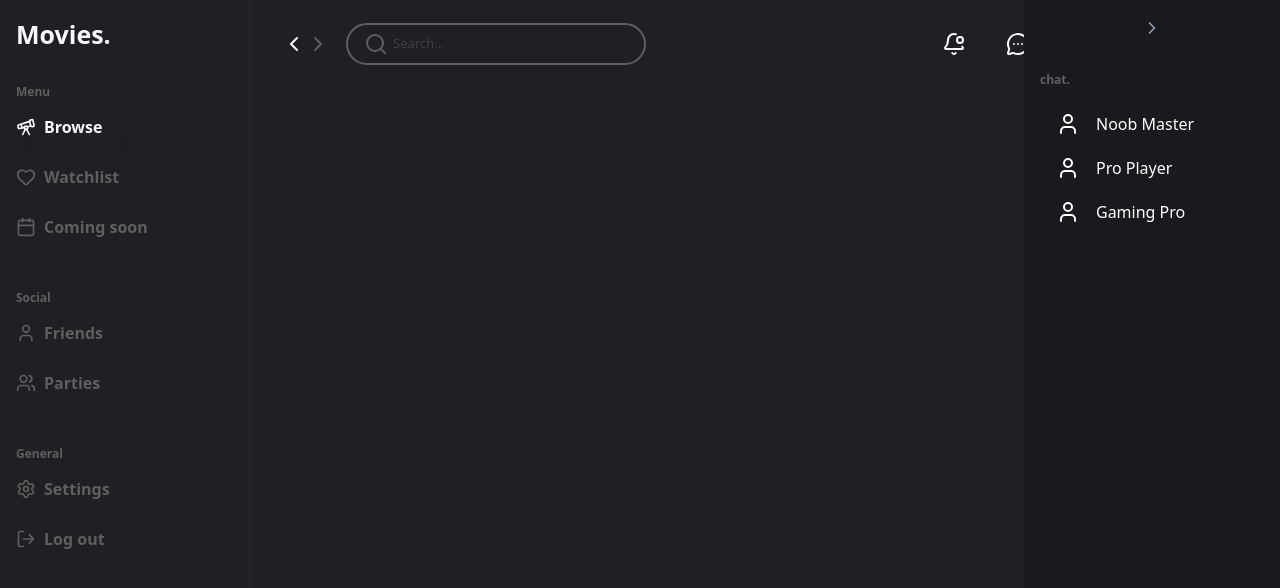
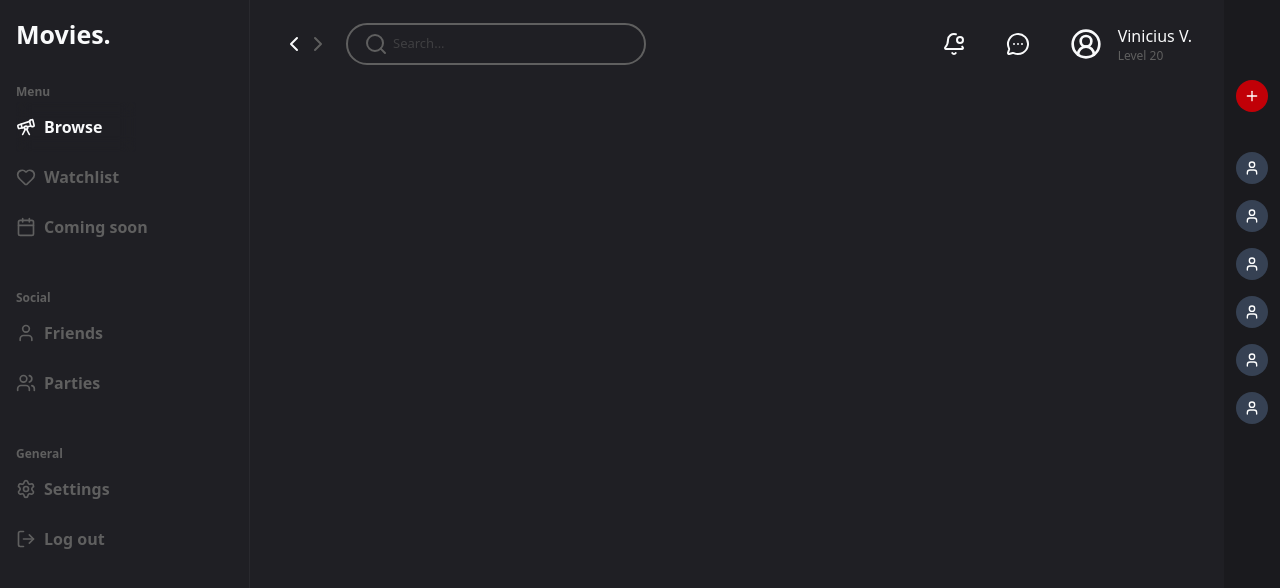
Before and after one commit to ViniciusVianaS/Devflix, a Next.js app: page / in a window 1280 px wide. Shown: the top 588 px of the page. Built offline with nearby package versions, Linux system fonts and the light colour scheme.

Commit message:
feat: changing the right sidebar

```diff
--- a/src/app/_components/hero.tsx
+++ b/src/app/_components/hero.tsx
@@ -1,29 +1,11 @@
 export default function Hero() {
   return (
-    <>
-      <div
-        className="relative w-full h-80 rounded-xl overflow-hidden bg-cover bg-center bg-no-repeat shadow-lg"
-        style={{ backgroundImage: "url('public/images/blade-runner.jpg')" }}
-      >
-        {/* camada de escurecimento com blur */}
-        <div className="absolute inset-0 bg-black/60 backdrop-blur-sm" />
-
-        {/* conteúdo sobre a imagem */}
-        <div className="relative z-10 h-full flex flex-col justify-center px-6 text-white">
-          <h1 className="text-3xl font-bold mb-2">Blade Runner 2049</h1>
-          <p className="text-sm mb-4 max-w-md">
-            A young blade runner's discovery of a long-buried secret...
-          </p>
-          <div className="flex gap-4">
-            <button className="bg-red-500/20 border border-red-500/30 text-red-200 hover:bg-red-500/40 hover:text-white backdrop-blur-sm hover:backdrop-blur-md transition px-4 py-2 rounded-lg">
-              Watch
-            </button>
-            <button className="bg-white/10 text-white border border-white/20 hover:bg-white/20 hover:backdrop-blur-md px-4 py-2 rounded-lg transition">
-              + Add
-            </button>
-          </div>
-        </div>
-      </div>
-    </>
+    <div className="w-full h-[400px]">
+      <img
+        src="/bladerunner.jpg"
+        alt="Blade Runner"
+        className="w-full h-full object-cover rounded-xl shadow-lg"
+      />
+    </div>
   );
 }
--- a/src/app/_components/rightSidebar.tsx
+++ b/src/app/_components/rightSidebar.tsx
@@ -1,59 +1,35 @@
 "use client";
-import { ChevronLeft, ChevronRight, Plus, User } from "lucide-react";
-import { useState } from "react";
+import { Plus, User } from "lucide-react";
 
 export default function RightSidebar() {
-  const [isOpen, setIsOpen] = useState(true);
-
   return (
+    <div className="fixed top-0 right-0 h-full w-14 bg-[#1A1A1E] text-white z-50 flex flex-col items-center py-4 gap-6">
       <div
-      className={`fixed top-0 right-0 h-full transition-all duration-300 ease-in-out z-50 text-white
-      ${isOpen ? "w-64" : "w-14"} bg-[#1A1A1E]`}
+        className="w-8 h-8 mt-16 bg-red-700 rounded-full flex items-center justify-center cursor-pointer hover:opacity-80 transition"
+        title="Add friend"
       >
-      <div className="flex justify-center items-center h-14">
-        <button
-          onClick={() => setIsOpen(!isOpen)}
-          className="text-gray-400 hover:text-white transition cursor-pointer"
-        >
-          {isOpen ? <ChevronRight size={20} /> : <ChevronLeft size={20} />}
-        </button>
+        <Plus size={16} />
       </div>
 
-      <div className="p-4 gap-2 flex flex-col">
-        {isOpen ? (
-          <>
-            <p className="text-xs font-bold text-[#5f5f5f]">chat.</p>
-            <div className="flex flex-col gap-5 p-4">
-              <p className="flex gap-4 cursor-pointer font-medium hover:opacity-50 duration-300">
-                <User />
-                Noob Master
-              </p>
-              <p className="flex gap-4 cursor-pointer font-medium hover:opacity-50 duration-300">
-                <User />
-                Pro Player
-              </p>
-              <p className="flex gap-4 cursor-pointer font-medium hover:opacity-50 duration-300">
-                <User />
-                Gaming Pro
-              </p>
+      <div className="flex flex-col items-center gap-4 mt-4">
+        <div className="w-8 h-8 bg-gray-700 rounded-full flex items-center justify-center cursor-pointer hover:opacity-80 transition">
+          <User size={16} />
         </div>
-          </>
-        ) : (
-          <>
-            <div className="w-8 h-8 bg-red-700 rounded-full flex justify-center items-center cursor-pointer" title="add friend">
-              <Plus color="white" />
+        <div className="w-8 h-8 bg-gray-700 rounded-full flex items-center justify-center cursor-pointer hover:opacity-80 transition">
+          <User size={16} />
         </div>
-            <div className="w-8 h-8 bg-gray-700 rounded-full flex justify-center items-center mt-8 cursor-pointer">
-              <User color="white" />
+        <div className="w-8 h-8 bg-gray-700 rounded-full flex items-center justify-center cursor-pointer hover:opacity-80 transition">
+          <User size={16} />
         </div>
-            <div className="w-8 h-8 bg-gray-700 rounded-full flex justify-center items-center cursor-pointer">
-              <User color="white" />
+        <div className="w-8 h-8 bg-gray-700 rounded-full flex items-center justify-center cursor-pointer hover:opacity-80 transition">
+          <User size={16} />
         </div>
-            <div className="w-8 h-8 bg-gray-700 rounded-full flex justify-center items-center cursor-pointer">
-              <User color="white" />
+        <div className="w-8 h-8 bg-gray-700 rounded-full flex items-center justify-center cursor-pointer hover:opacity-80 transition">
+          <User size={16} />
         </div>
-          </>
-        )}
+        <div className="w-8 h-8 bg-gray-700 rounded-full flex items-center justify-center cursor-pointer hover:opacity-80 transition">
+          <User size={16} />
+        </div>
       </div>
     </div>
   );
```
Lines whose indentation alone changed are shown as unchanged.
